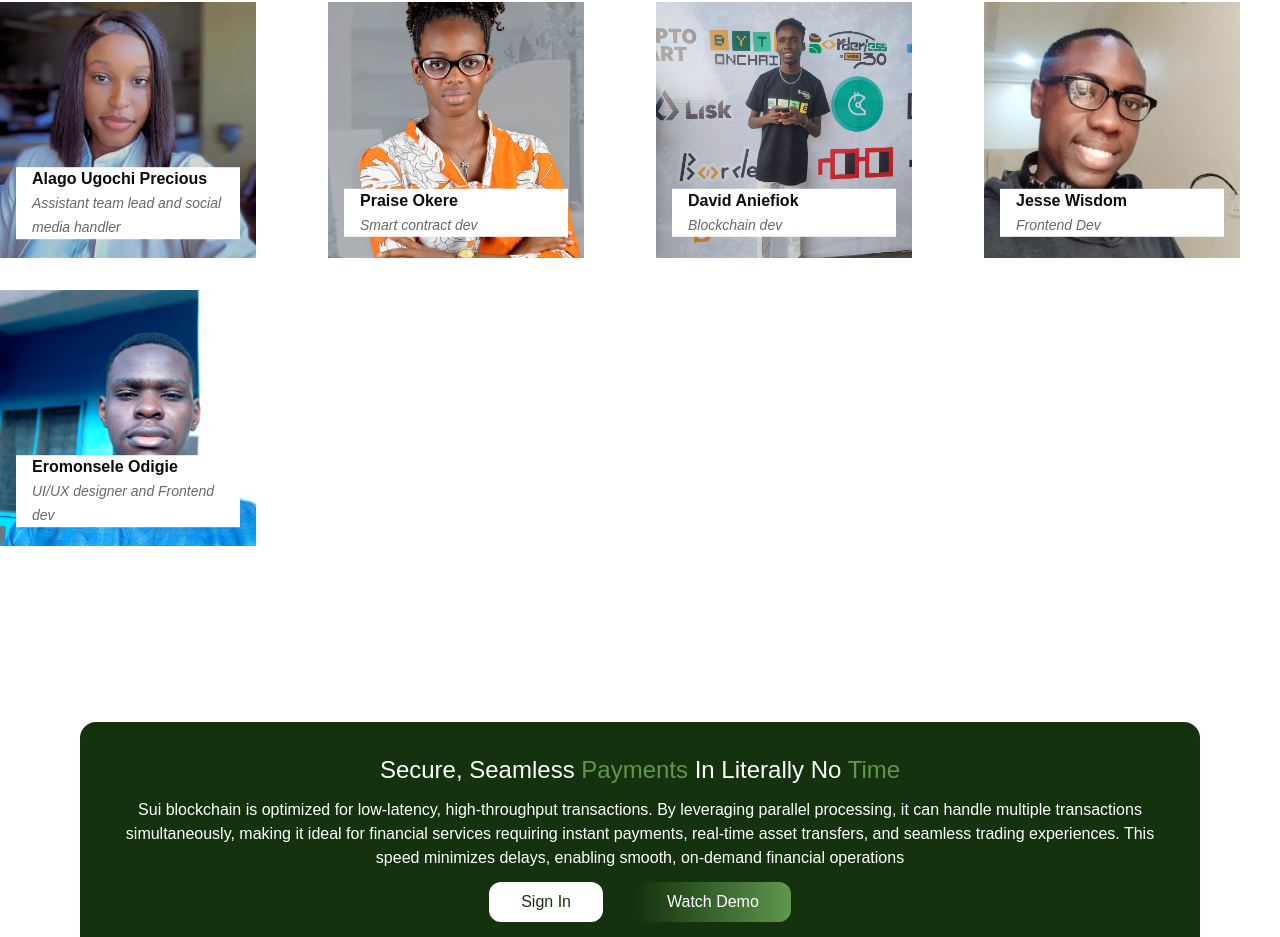
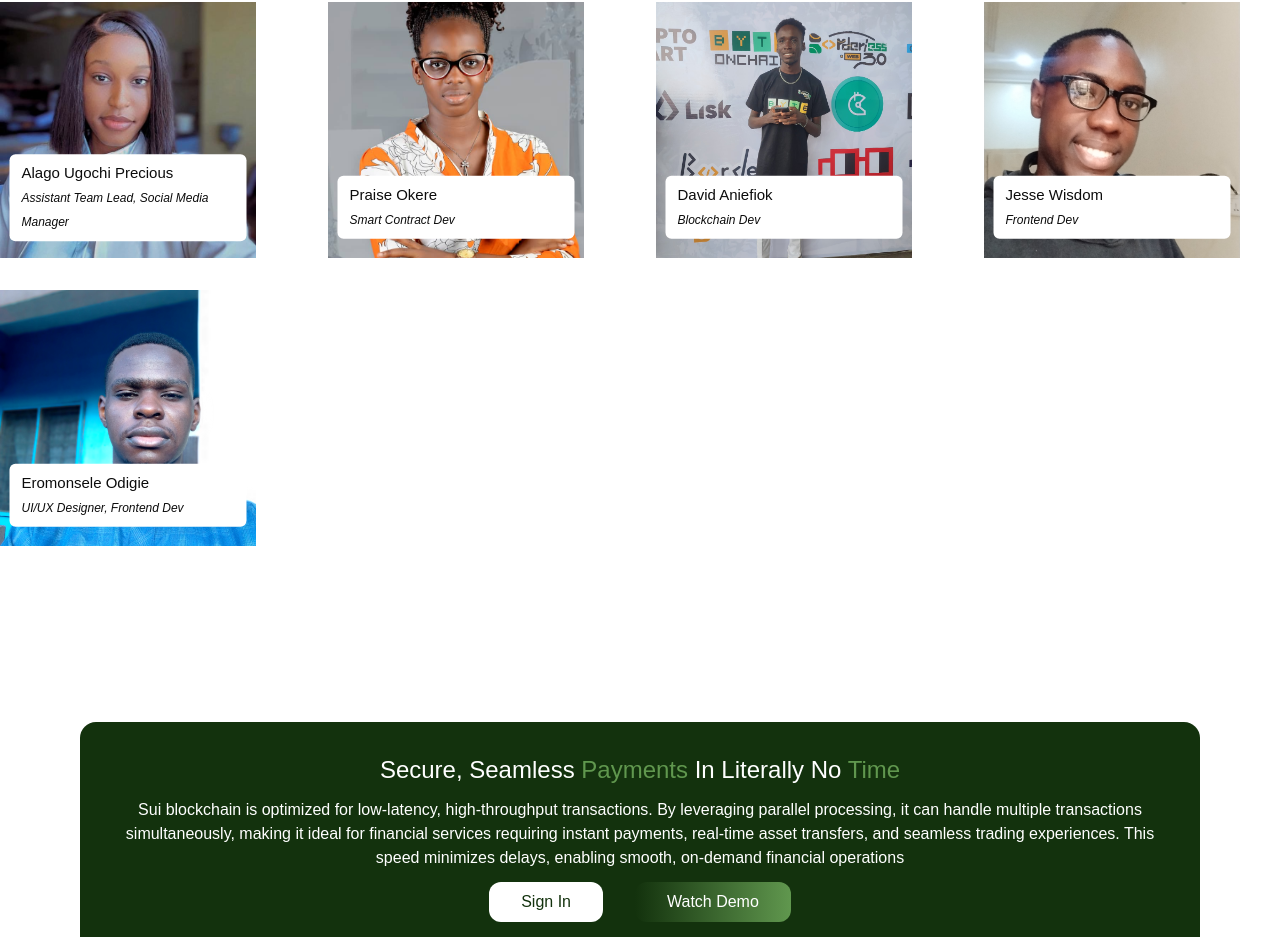
Before and after one commit to CinnamonfirJ/Sui-fi-dashboard, a Next.js app: page / in a window 1280 px wide. Shown: the part 2854-3791 px from the top of the page. Built offline with nearby package versions, Linux system fonts and the light colour scheme; what @suiet/wallet-kit would draw is missing.

Commit message:
Finished Contributors section

```diff
--- a/app/_components/TeamCard.jsx
+++ b/app/_components/TeamCard.jsx
@@ -7,9 +7,9 @@ function TeamCard({ name, role, imgUrl }) {
           alt=''
           className=' w-full h-full object-cover object-center bg-center'
         />
-        <div className='bg-white absolute top-[90%] left-[50%] translate-x-[-50%] translate-y-[-90%] w-56 px-4'>
-          <p className=' font-bold'>{name}</p>
-          <span className=' text-sm italic text-black/60 leading-none'>
+        <div className='bg-white absolute top-[90%] left-[50%] translate-x-[-50%] translate-y-[-90%] w-[237px] px-3 py-2 rounded-md'>
+          <p className=' font-medium text-[15px]'>{name}</p>
+          <span className=' font-archivo text-lightDark __role_text '>
             {role}
           </span>
         </div>
--- a/app/_sections/Contributors.jsx
+++ b/app/_sections/Contributors.jsx
@@ -7,7 +7,7 @@ function Contributors() {
   const contributors = [
     {
       name: "Alago Ugochi Precious",
-      role: "Assistant team lead and social media handler",
+      role: "Assistant team lead, social media Manager",
       imgUrl: "/team1.jpg",
     },
     {
@@ -27,7 +27,7 @@ function Contributors() {
     },
     {
       name: "Eromonsele Odigie",
-      role: "UI/UX designer and Frontend dev",
+      role: "UI/UX designer, Frontend dev",
       imgUrl: "/team5.jpg",
     },
   ];
--- a/app/globals.css
+++ b/app/globals.css
@@ -23,3 +23,14 @@ body {
   background: var(--color-white);
   font-family: Arial, Helvetica, sans-serif;
 }
+
+.__role_text {
+  font-size: 12px;
+  font-style: italic;
+  text-transform: capitalize;
+  font-weight: 300;
+  line-height: 13.06px;
+  text-align: left;
+  text-underline-position: from-font;
+  text-decoration-skip-ink: none;
+}
```
